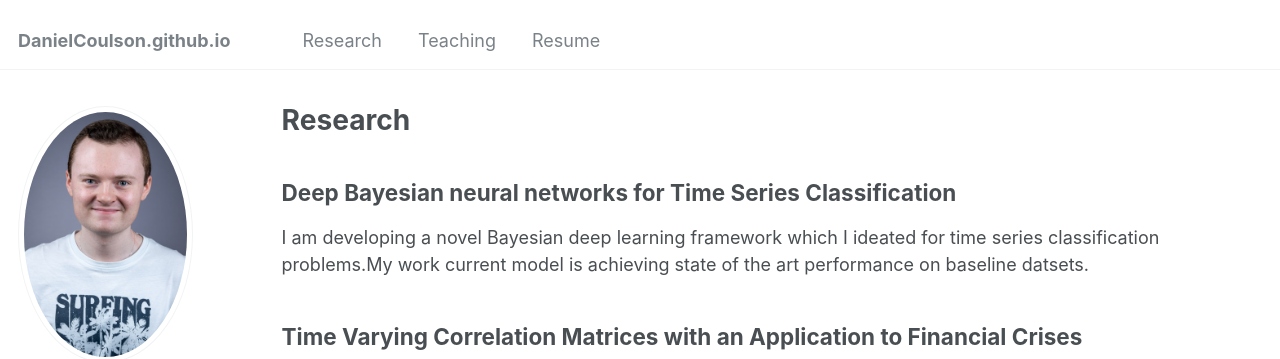
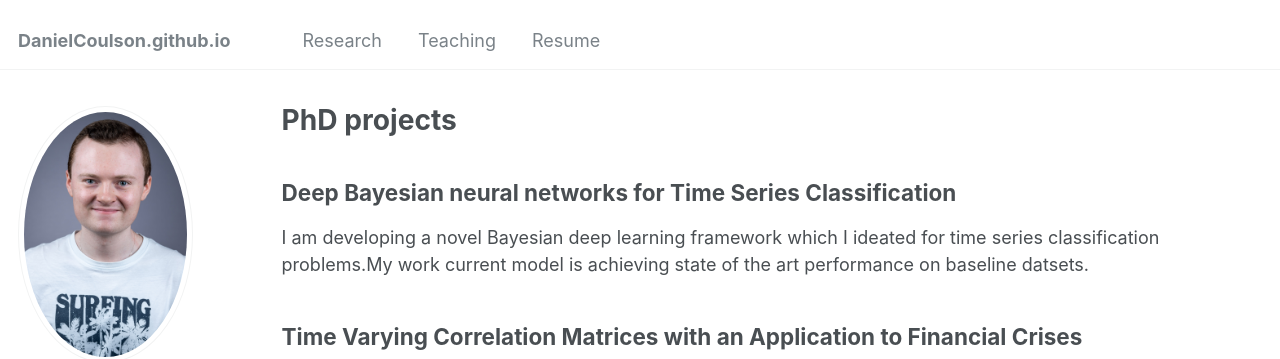
Before and after one commit to DanielCoulson/DanielCoulson.github.io, a Jekyll site: the page built from _pages/research.html, in a window 1280 px wide. Shown: the top 359 px of the page. Built offline with Jekyll 4.4.1, drawn with Linux system fonts in a browser that asks for light colours.

Commit message:
Update research.html

```diff
--- a/_pages/research.html
+++ b/_pages/research.html
@@ -1,6 +1,6 @@
 ---
 layout: archive
-title: "Research"
+title: "PhD projects"
 permalink: /research/
 ---
 
```
